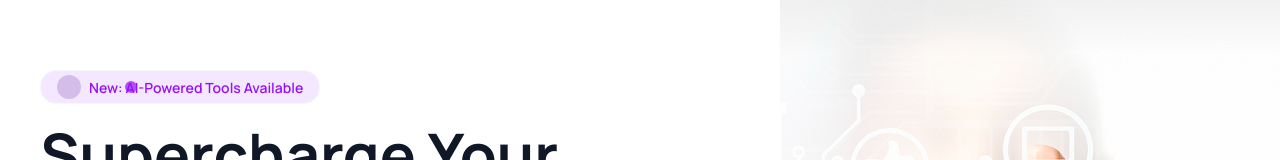
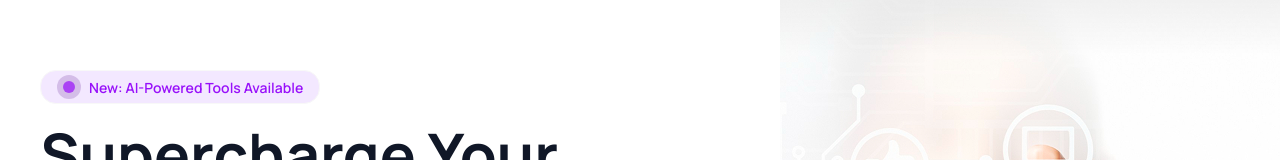
Before and after one commit to jonayet-nur/digi-tools-platform, a React (Vite) app: page / in a window 1280 px wide. Shown: the part 194-354 px from the top of the page. Built offline with nearby package versions, Linux system fonts and the light colour scheme.

Commit message:
netlify deploy and  problem banner badge to fixed

```diff
--- a/src/components/Banner/Banner.jsx
+++ b/src/components/Banner/Banner.jsx
@@ -9,10 +9,10 @@ const Banner = () => {
         <div className='container mx-auto flex gap-10 items-center md:flex-row flex-col'>
             {/* banner left */}
             <div className='flex-1 space-y-5 ml-10'>
-             <div className='badge bg-purple-100 p-4 rounded-2xl'>
+             <div className='badge bg-purple-100 p-4 rounded-2xl relative'>
               {/* outer circle */}
               <div className='w-6 h-6 bg-purple-900 rounded-full opacity-20 relative md:block hidden'></div>
-              <div className='w-3 h-3 bg-purple-600 rounded-full opacity-70 md:absolute left-31.25 md:block hidden '></div><span className='text-purple-600 font-semibold '>New: AI-Powered Tools Available</span>
+              <div className='w-3 h-3 bg-purple-600 rounded-full opacity-70 md:absolute left-[22px] md:block hidden '></div><span className='text-purple-600 font-semibold '>New: AI-Powered Tools Available</span>
              </div>
           <h2 className='font-bold text-4xl md:text-6xl text-[#101727]'>Supercharge Your <br></br>Digital Workflow</h2>
           <p className='text-[#627382]'>Access premium AI tools, design assets, templates, and productivity<br></br> software-all in one place. Start creating faster today.Explore Products</p>
```
